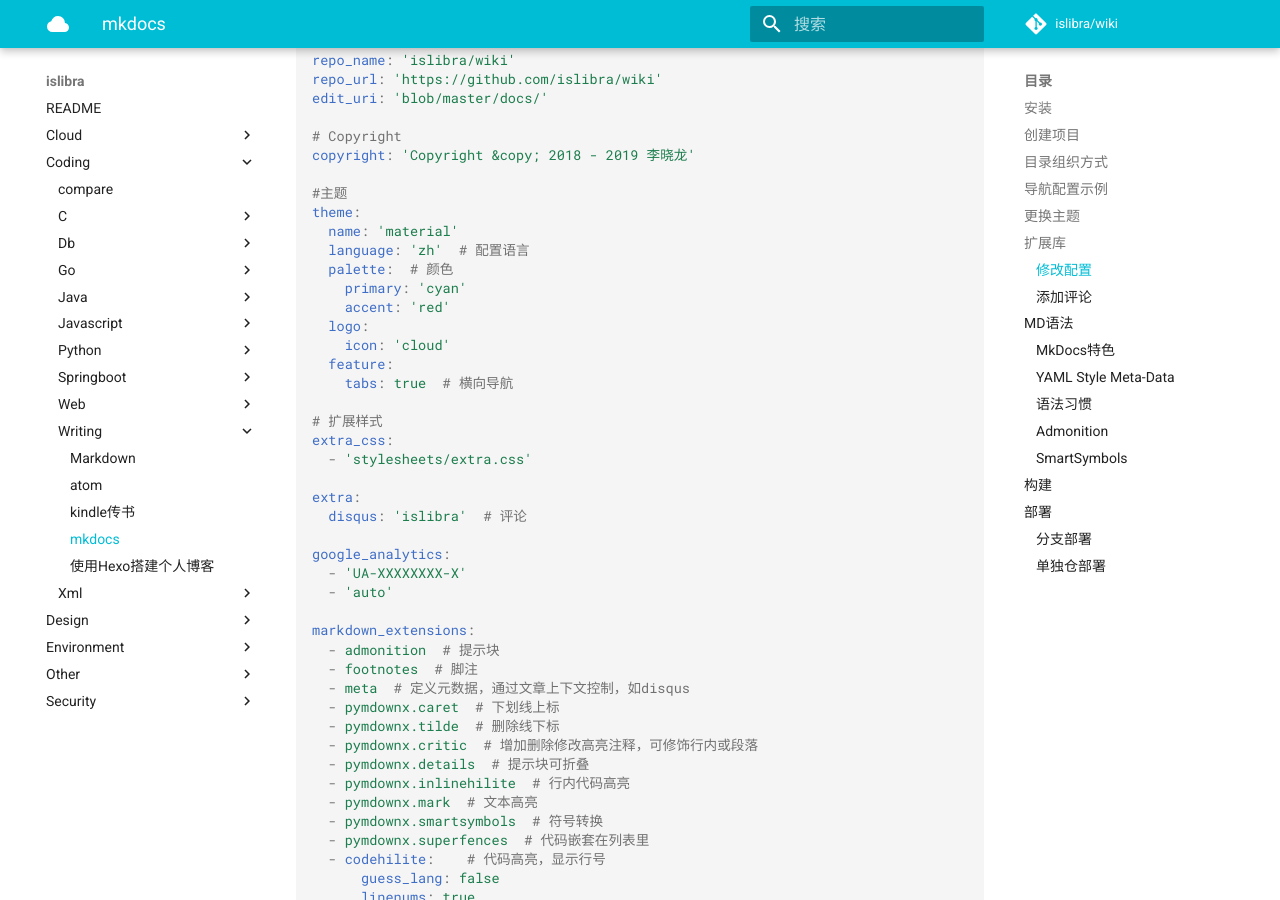
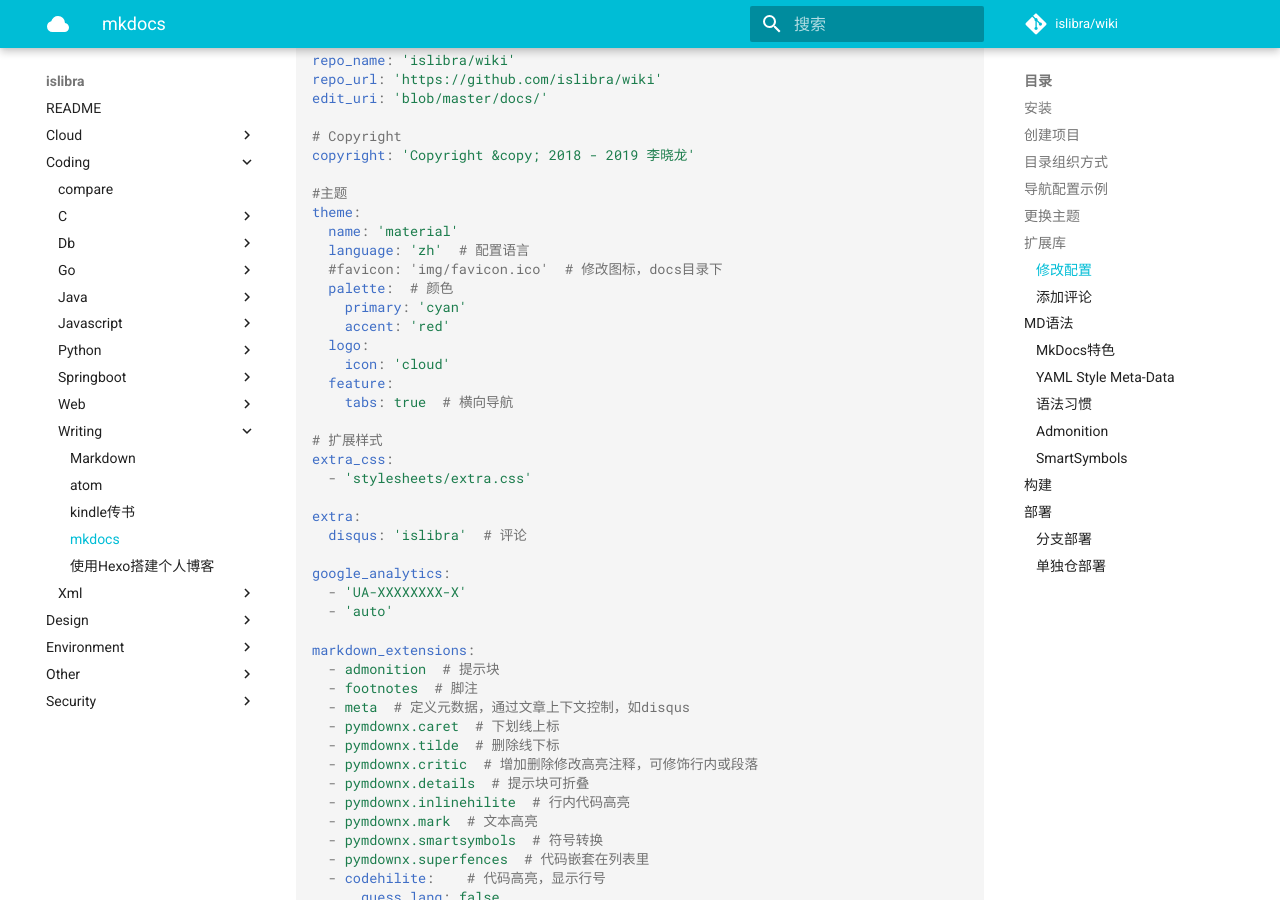
Before and after one commit to islibra/wiki, an MkDocs documentation site: the page built from docs/coding/writing/mkdocs.md, in a window 1280 px wide and 900 px high, scrolled down 1726 px. Built offline with MkDocs 1.6.1 and Material for MkDocs 9.7.7, drawn with Linux system fonts in a browser that asks for light colours; comment, search, counter and statistics services are not loaded.

Commit message:
Update mkdocs.md

```diff
--- a/docs/coding/writing/mkdocs.md
+++ b/docs/coding/writing/mkdocs.md
@@ -83,6 +83,7 @@ copyright: 'Copyright &copy; 2018 - 2019 李晓龙'
 theme:
   name: 'material'
   language: 'zh'  # 配置语言
+  #favicon: 'img/favicon.ico'  # 修改图标，docs目录下
   palette:  # 颜色
     primary: 'cyan'
     accent: 'red'
```
